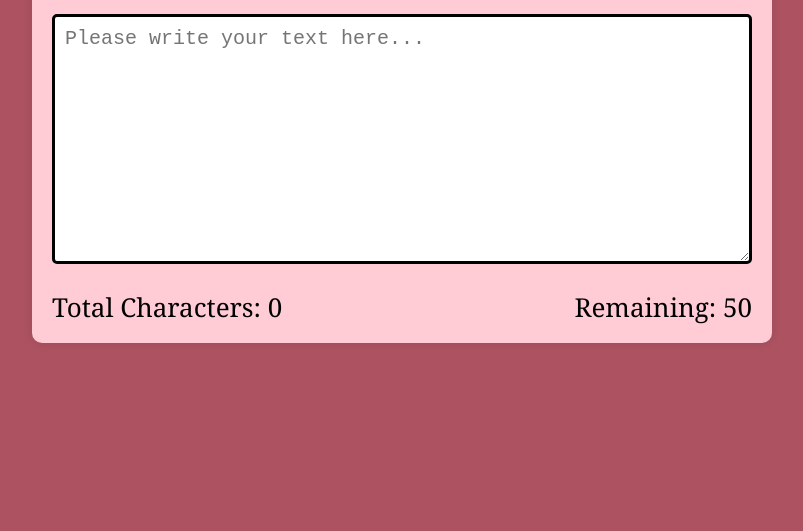
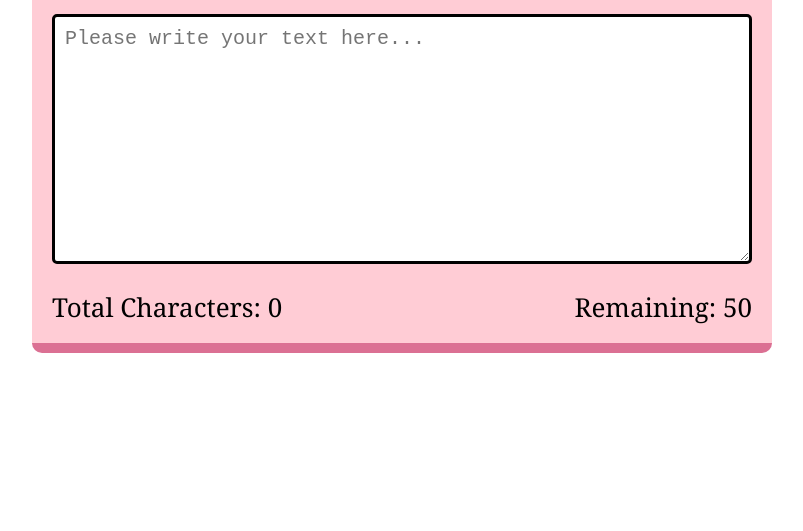
Before and after one commit to deepikagavini/character-count, a plain HTML site: page index.html in a window 1280 px wide. Shown: the part 285-816 px from the top of the page, without its empty margins (238-1041 px from the left). Drawn offline with Linux system fonts and the light colour scheme.

Commit message:
Update index.html

```diff
--- a/index.html
+++ b/index.html
@@ -11,16 +11,15 @@
             justify-content: center;
             align-items: center;
             height: 100vh;
-            background-color: #ad5261;
         }
         .counter-container {
             background-color: #ffccd5;
             border-radius: 10px;
             padding: 20px 20px;
-            /* text-align: center; */
             width: 700px;
             height: 400px;
-            box-shadow: 0 0 10px rgba(0, 0, 0, 0.1);
+           border-top: 10px solid palevioletred;
+           border-bottom: 10px solid palevioletred;
         }
         .counter-container h2{
             font-size: 30px;
```
